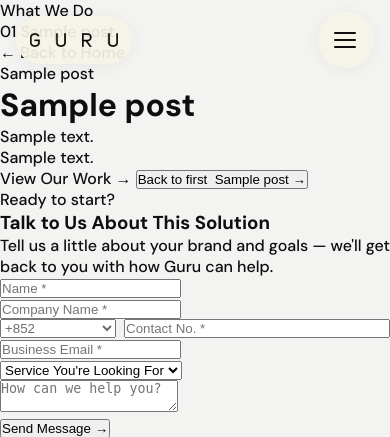
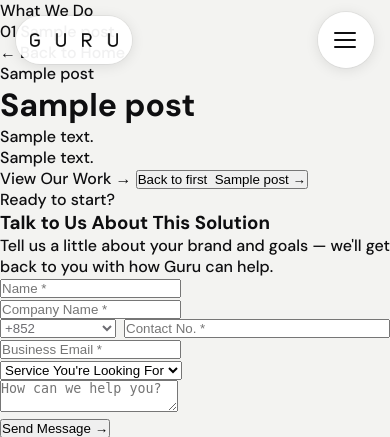
Before and after one commit to obrokai/Guru, a WordPress theme: template guru-theme/page-services.php in a window 390 px wide. Shown: the top 437 px of the page. Run offline with PHP 8.4 and a stand-in for WordPress, Linux system fonts and the light colour scheme; the site name, menu and one post (Sample post) are stand-ins, and other content is empty; some libraries are stand-ins or nearby versions.

Commit message:
v1.2.16: white menu pills with a light shadow; tighter mobile spacing around Solutions
Client asked for the beige menu bar to match the white background; the
pills and the mobile menu panel are now white with a slightly stronger
shadow on every page. On phones the gap under "What we do" goes from 56
to 20px and the gap between Solutions and Our Work from 160 to 80px.

Co-Authored-By: Claude Opus 5.5 <noreply@anthropic.com>

```diff
--- a/guru-theme/assets/css/blog.css
+++ b/guru-theme/assets/css/blog.css
@@ -38,14 +38,14 @@
     display: flex; align-items: center; justify-content: space-between; gap: 24px;
   }
   .gn-nav-inner > * { pointer-events: auto; }
-  .gn-logo { display: flex; align-items: center; height: 56px; padding: 0 18px; background: rgba(247, 244, 232, 0.92); backdrop-filter: blur(14px); -webkit-backdrop-filter: blur(14px); border-radius: 999px; box-shadow: 0 2px 18px rgba(14,14,16,0.05); }
+  .gn-logo { display: flex; align-items: center; height: 56px; padding: 0 18px; background: rgba(255,255,255,0.94); backdrop-filter: blur(14px); -webkit-backdrop-filter: blur(14px); border-radius: 999px; box-shadow: 0 2px 14px rgba(14,14,16,0.10), 0 0 0 1px rgba(14,14,16,0.05); }
   .gn-logo img { height: 18px; width: auto; display: block; }
   .gn-pill {
     display: flex; align-items: center; gap: 4px;
-    background: rgba(247,244,232,0.92);
+    background: rgba(255,255,255,0.94);
     backdrop-filter: blur(14px); -webkit-backdrop-filter: blur(14px);
     border-radius: 999px; padding: 8px;
-    box-shadow: 0 2px 18px rgba(14,14,16,0.05);
+    box-shadow: 0 2px 14px rgba(14,14,16,0.10), 0 0 0 1px rgba(14,14,16,0.05);
   }
   .gn-nav-links { display: flex; align-items: center; gap: 2px; padding: 0 6px; }
   .gn-link {
@@ -83,7 +83,7 @@
   .gn-hamburger.open span:nth-child(3) { transform: translateY(-7px) rotate(-45deg); }
   .gn-mobile-menu {
     display: none; position: fixed; top: 68px; left: 12px; right: 12px;
-    background: rgba(242,238,223,0.97); backdrop-filter: blur(24px);
+    background: rgba(255,255,255,0.97); backdrop-filter: blur(24px);
     -webkit-backdrop-filter: blur(24px); border: 1.5px solid var(--line);
     border-radius: 22px; padding: 8px 20px 24px; z-index: 48;
     flex-direction: column; box-shadow: 0 16px 40px rgba(14,14,16,0.12);
--- a/guru-theme/assets/css/investor.css
+++ b/guru-theme/assets/css/investor.css
@@ -31,9 +31,9 @@
   .gn-nav-inner {
     transition: transform 0.45s cubic-bezier(0.16,1,0.3,1); max-width: 1500px; margin: 0 auto; display: flex; align-items: center; justify-content: space-between; gap: 24px; }
   .gn-nav-inner > * { pointer-events: auto; }
-  .gn-logo { display: flex; align-items: center; height: 56px; padding: 0 18px; background: rgba(247, 244, 232, 0.92); backdrop-filter: blur(14px); -webkit-backdrop-filter: blur(14px); border-radius: 999px; box-shadow: 0 2px 18px rgba(14,14,16,0.05); }
+  .gn-logo { display: flex; align-items: center; height: 56px; padding: 0 18px; background: rgba(255,255,255,0.94); backdrop-filter: blur(14px); -webkit-backdrop-filter: blur(14px); border-radius: 999px; box-shadow: 0 2px 14px rgba(14,14,16,0.10), 0 0 0 1px rgba(14,14,16,0.05); }
   .gn-logo img { height: 18px; width: auto; display: block; }
-  .gn-pill { display: flex; align-items: center; gap: 4px; background: rgba(247,244,232,0.92); backdrop-filter: blur(14px); -webkit-backdrop-filter: blur(14px); border-radius: 999px; padding: 8px; box-shadow: 0 2px 18px rgba(14,14,16,0.05); }
+  .gn-pill { display: flex; align-items: center; gap: 4px; background: rgba(255,255,255,0.94); backdrop-filter: blur(14px); -webkit-backdrop-filter: blur(14px); border-radius: 999px; padding: 8px; box-shadow: 0 2px 14px rgba(14,14,16,0.10), 0 0 0 1px rgba(14,14,16,0.05); }
   .gn-nav-links { display: flex; align-items: center; gap: 2px; padding: 0 6px; }
   .gn-link { padding: 12px 20px; font-size: 16px; font-weight: 600; color: var(--ink); border-radius: 999px; transition: color .2s, background .2s; }
   .gn-link:hover { color: var(--blue); }
@@ -48,7 +48,7 @@
   .gn-hamburger.open span:nth-child(1) { transform: translateY(7px) rotate(45deg); }
   .gn-hamburger.open span:nth-child(2) { opacity: 0; transform: scaleX(0); }
   .gn-hamburger.open span:nth-child(3) { transform: translateY(-7px) rotate(-45deg); }
-  .gn-mobile-menu { display: none; position: fixed; top: 68px; left: 12px; right: 12px; background: rgba(243,243,241,0.97); backdrop-filter: blur(24px); -webkit-backdrop-filter: blur(24px); border: 1.5px solid var(--line); border-radius: 22px; padding: 8px 20px 24px; z-index: 48; flex-direction: column; box-shadow: 0 16px 40px rgba(14,14,16,0.12); animation: menu-in 0.22s cubic-bezier(0.2,0.8,0.2,1) both; }
+  .gn-mobile-menu { display: none; position: fixed; top: 68px; left: 12px; right: 12px; background: rgba(255,255,255,0.97); backdrop-filter: blur(24px); -webkit-backdrop-filter: blur(24px); border: 1.5px solid var(--line); border-radius: 22px; padding: 8px 20px 24px; z-index: 48; flex-direction: column; box-shadow: 0 16px 40px rgba(14,14,16,0.12); animation: menu-in 0.22s cubic-bezier(0.2,0.8,0.2,1) both; }
   .gn-mobile-menu.open { display: flex; }
   @keyframes menu-in { from { opacity: 0; transform: translateY(-8px) scale(0.98); } to { opacity: 1; transform: translateY(0) scale(1); } }
   .gn-mobile-link { font-family: 'DM Sans', system-ui, sans-serif; font-variation-settings: 'opsz' 96; font-size: 32px; font-weight: 700; color: var(--ink); padding: 14px 0; border-bottom: 1px solid var(--line); letter-spacing: -0.025em; display: flex; align-items: center; justify-content: space-between; transition: color 0.15s, padding-left 0.15s; }
--- a/guru-theme/functions.php
+++ b/guru-theme/functions.php
@@ -13,7 +13,7 @@ if ( ! defined( 'ABSPATH' ) ) {
  * Keep in step with the Version header in style.css — that is the number the
  * Appearance → Themes screen shows, and the one the package filename uses.
  */
-define( 'GURU_VERSION', '1.2.15' );
+define( 'GURU_VERSION', '1.2.16' );
 
 /**
  * Theme supports and menus.
--- a/guru-theme/inc/menu-colors.php
+++ b/guru-theme/inc/menu-colors.php
@@ -23,7 +23,8 @@ if ( ! defined( 'ABSPATH' ) ) {
  */
 function guru_menu_color_settings() {
 	return array(
-		'guru_menu_bg'       => array( __( 'Menu background', 'guru' ), '#f7f4e8' ),
+		// White since v1.2.16 (was beige #f7f4e8, at the client's request).
+		'guru_menu_bg'       => array( __( 'Menu background', 'guru' ), '#ffffff' ),
 		'guru_menu_text'     => array( __( 'Menu text', 'guru' ), '#0e0e10' ),
 		'guru_menu_cta'      => array( __( '"Contact Us" button', 'guru' ), '#1b23e0' ),
 		'guru_menu_whatsapp' => array( __( '"WhatsApp" button', 'guru' ), '#25d366' ),
--- a/guru-theme/style.css
+++ b/guru-theme/style.css
@@ -3,7 +3,7 @@ Theme Name:  Guru
 Theme URI:   https://www.guruonline.com.hk
 Author:      Guru
 Description: Custom theme for Guru — Hong Kong digital marketing agency. Editable work showcase, blog and page copy via the WordPress admin.
-Version:     1.2.15
+Version:     1.2.16
 Released:    2026-11-17
 Requires at least: 6.0
 Requires PHP: 7.4
@@ -99,23 +99,23 @@ Text Domain: guru
     align-items: center;
     height: 56px;
     padding: 0 18px;
-    background: rgba(247, 244, 232, 0.92);
+    background: rgba(255,255,255,0.94);
     backdrop-filter: blur(14px);
     -webkit-backdrop-filter: blur(14px);
     border-radius: 999px;
-    box-shadow: 0 2px 18px rgba(14,14,16,0.05);
+    box-shadow: 0 2px 14px rgba(14,14,16,0.10), 0 0 0 1px rgba(14,14,16,0.05);
   }
   .gn-logo img { height: 18px; width: auto; display: block; }
   .gn-pill {
     display: flex;
     align-items: center;
     gap: 4px;
-    background: rgba(247, 244, 232, 0.92);
+    background: rgba(255,255,255,0.94);
     backdrop-filter: blur(14px);
     -webkit-backdrop-filter: blur(14px);
     border-radius: 999px;
     padding: 8px;
-    box-shadow: 0 2px 18px rgba(14,14,16,0.05);
+    box-shadow: 0 2px 14px rgba(14,14,16,0.10), 0 0 0 1px rgba(14,14,16,0.05);
   }
   .gn-nav-links {
     display: flex;
@@ -193,7 +193,7 @@ Text Domain: guru
     position: fixed;
     top: 68px;
     left: 12px; right: 12px;
-    background: rgba(242,238,223,0.97);
+    background: rgba(255,255,255,0.97);
     backdrop-filter: blur(24px);
     -webkit-backdrop-filter: blur(24px);
     border: 1.5px solid var(--line);
@@ -1655,6 +1655,10 @@ Text Domain: guru
     .wrk-header-right { align-items: flex-start; }
     .wrk-title { font-size: clamp(40px, 12vw, 80px); }
     .svc-title { font-size: clamp(40px, 12vw, 80px); }
+    /* Client 11-17: less empty space on phones — under "What we do", and between Solutions and Our Work (was 160px). */
+    .svc-label { margin-bottom: 20px; }
+    .svc { padding-bottom: 40px; }
+    .wrk { padding-top: 40px; }
     .svc-layout { grid-template-columns: 1fr; gap: 40px; }
     .svc-intro { position: static; top: auto; }
     .svc-lead { font-size: 17px; max-width: none; }
```
Also changed, not shown: UPDATE-v1.2.16.md (added, +31 -0 lines), guru-theme/assets/css/about.css (+5 -5 lines), guru-theme/assets/css/services.css (+4 -4 lines), guru-theme/assets/css/work.css (+5 -5 lines), CHANGELOG.md.
